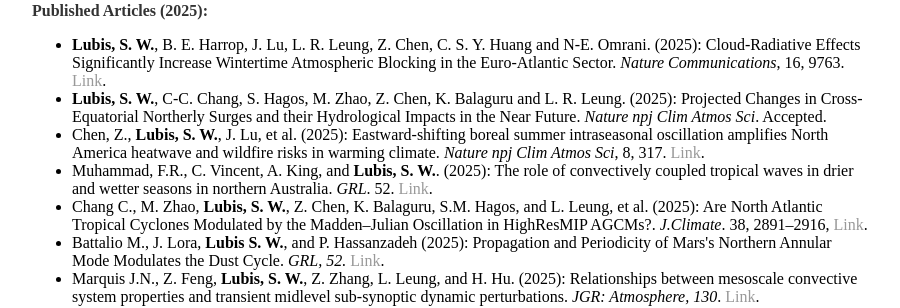
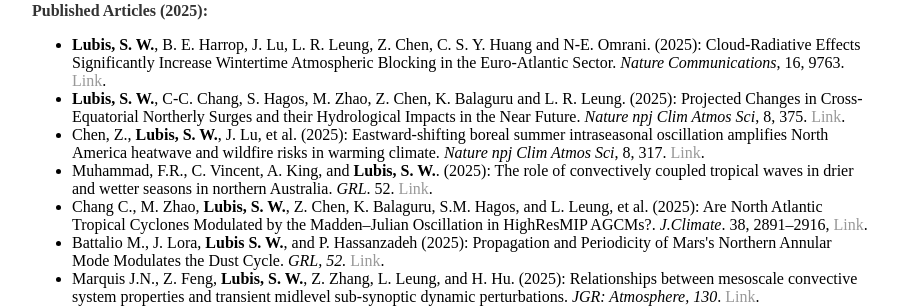
Before and after one commit to sandrolubis/sandrolubis.github.io, a Jekyll site: the page built from index.html, in a window 1280 px wide. Shown: the part 895-1203 px from the top of the page, without its empty margins (276-1176 px from the left). Built offline with Jekyll 4.4.1, drawn with Linux system fonts in a browser that asks for light colours.

Commit message:
Update index.html

```diff
--- a/index.html
+++ b/index.html
@@ -55,7 +55,7 @@ div.relative {
 	<p class="ex", style="padding-top:30px"><font size=3><b>Published Articles (2025):</b></p>
 		<ul class="ex">
 		<li> <b>Lubis, S. W.</b>, B. E. Harrop, J. Lu, L. R. Leung, Z. Chen, C. S. Y. Huang and N-E. Omrani. (2025): Cloud-Radiative Effects Significantly Increase Wintertime Atmospheric Blocking in the Euro-Atlantic Sector. <i>Nature Communications</i>, 16, 9763. <a href="https://doi.org/10.1038/s41467-025-64672-9">Link</a>.</li>
-		<li> <b>Lubis, S. W.</b>, C-C. Chang, S. Hagos, M. Zhao, Z. Chen, K. Balaguru and L. R. Leung. (2025): Projected Changes in Cross-Equatorial Northerly Surges and their Hydrological Impacts in the Near Future. <i>Nature npj Clim Atmos Sci</i>. Accepted.</li>
+		<li> <b>Lubis, S. W.</b>, C-C. Chang, S. Hagos, M. Zhao, Z. Chen, K. Balaguru and L. R. Leung. (2025): Projected Changes in Cross-Equatorial Northerly Surges and their Hydrological Impacts in the Near Future. <i>Nature npj Clim Atmos Sci</i>, 8, 375. <a href="https://doi.org/10.1038/s41612-025-01239-x">Link</a>.</li>
 		<li> Chen, Z., <b>Lubis, S. W.</b>, J. Lu, et al. (2025): Eastward-shifting boreal summer intraseasonal oscillation amplifies North America heatwave and wildfire risks in warming climate. <i>Nature npj Clim Atmos Sci</i>, 8, 317. <a href="https://doi.org/10.1038/s41612-025-01196-5">Link</a>.</li>
 		<li> Muhammad, F.R., C. Vincent, A. King, and <b>Lubis, S. W.</b>. (2025): The role of convectively coupled tropical waves in drier and wetter seasons in northern Australia. <i>GRL</i>. 52.</i> <a href="https://doi.org/10.1029/2025GL115049">Link</a>.</li>
 		<li> Chang C., M. Zhao, <b>Lubis, S. W.</b>, Z. Chen, K. Balaguru, S.M. Hagos, and L. Leung, et al. (2025): Are North Atlantic Tropical Cyclones Modulated by the Madden–Julian Oscillation in HighResMIP AGCMs?. <i>J.Climate</i>. 38, 2891–2916,</i> <a href="https://doi.org/10.1175/JCLI-D-24-0509.1">Link</a>.</li>
```
